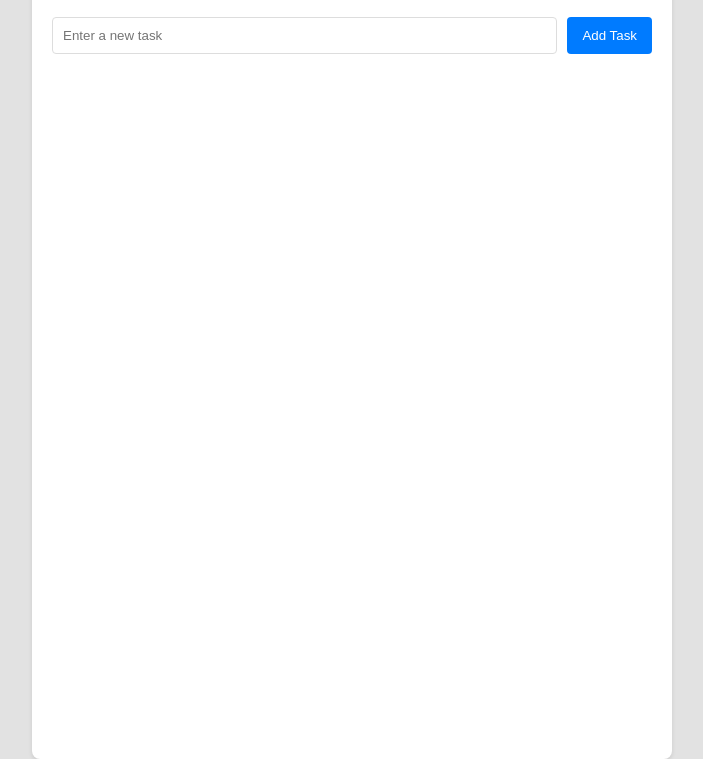
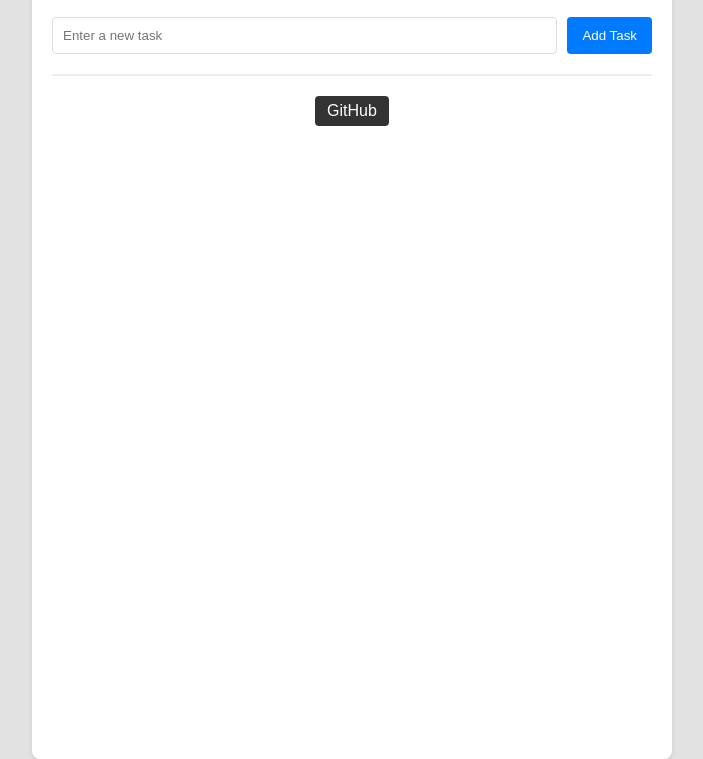
Before and after one commit to rahualrai/ToDo_List, a plain HTML site: page index.html in a window 1280 px wide. Shown: the part 61-820 px from the top of the page, without its empty margins (288-991 px from the left). Drawn offline with Linux system fonts and the light colour scheme; no server answers.

Commit message:
Added Github Link

```diff
--- a/index.html
+++ b/index.html
@@ -13,7 +13,11 @@
             <input type="text" id="taskInput" placeholder="Enter a new task">
             <button type="submit">Add Task</button>
         </form>
+        <hr class="divider">
         <ul id="taskList"></ul>
+        <div class="github-box">
+            <a href="https://github.com/yourusername/yourrepository" target="_blank">GitHub</a>
+        </div>
     </div>
     <script src="script.js"></script>
 </body>
--- a/style.css
+++ b/style.css
@@ -94,7 +94,7 @@ ul {
 }
 
 li {
-    background-color: #f9f9f9;
+    background-color: #e9e9e9;
     margin-bottom: 10px;
     padding: 10px;
     border-radius: 4px;
@@ -133,3 +133,27 @@ li:hover {
     opacity: 1;
     transition: opacity 2s;
 }
+
+.divider {
+    border: 1px solid #eee;
+    margin: 20px 0;
+}
+
+.github-box {
+    text-align: center;
+    margin-bottom: 20px;
+}
+
+.github-box a {
+    display: inline-block;
+    padding: 6px 12px;
+    background-color: #333;
+    color: white;
+    text-decoration: none;
+    border-radius: 4px;
+    transition: background-color 0.3s ease;
+}
+
+.github-box a:hover {
+    background-color: #555;
+}
```
